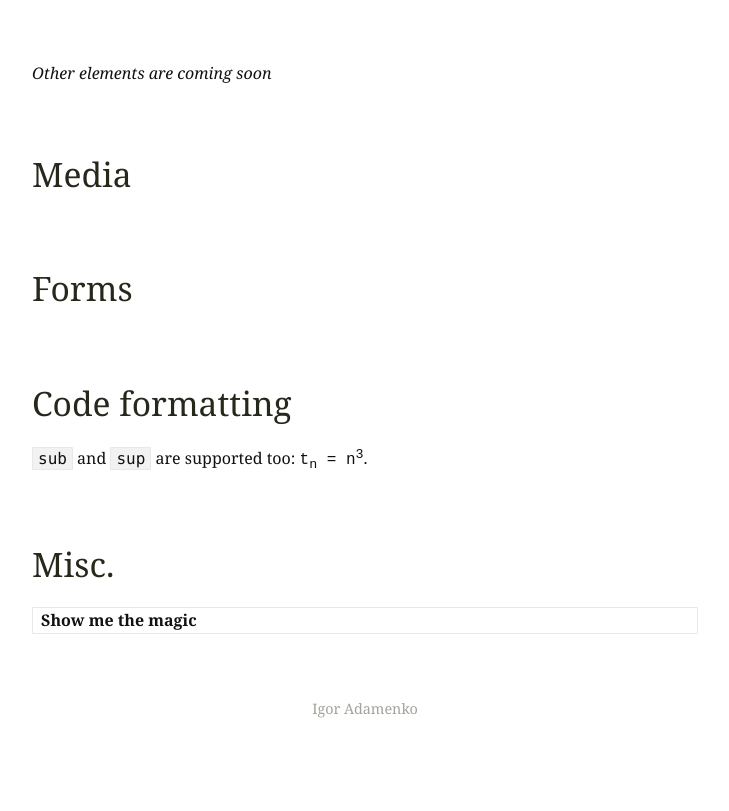
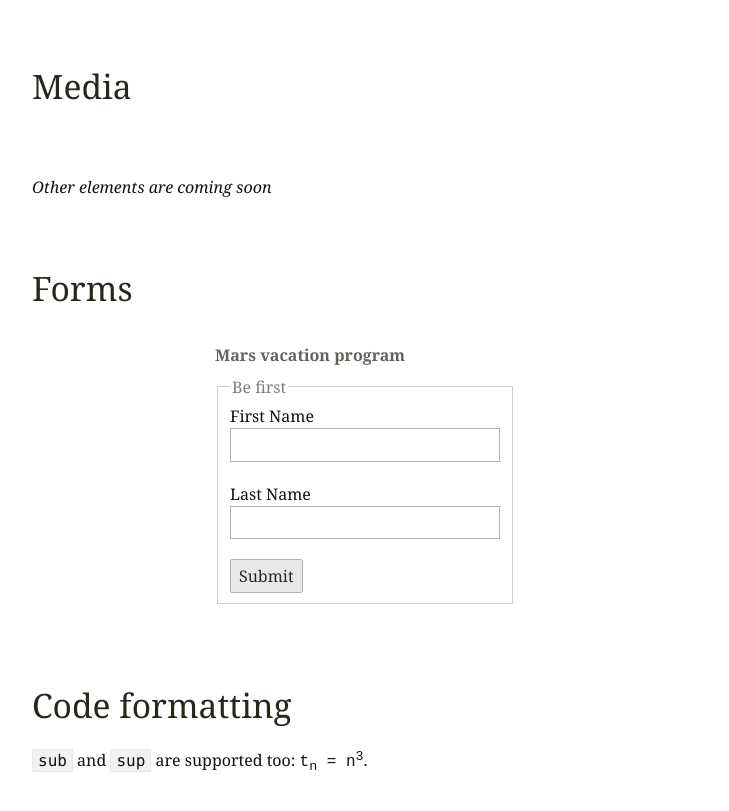
Before and after one commit to schollz/awsm.css, a plain HTML site: page elements.html in a window 1280 px wide. Shown: the part 3467-4278 px from the top of the page, without its empty margins (275-1004 px from the left). Before the commit the page ends 4203 px from the top, so only its background shows below. Drawn offline with Linux system fonts and the light colour scheme.

Commit message:
add `form`, `fieldset` and others (+ input:t & input:s)

```diff
--- a/css/awsm.css
+++ b/css/awsm.css
@@ -95,6 +95,51 @@ h3 {
   color: #25291C;
   font-size: 1.4em;
   font-weight: 400; }
+
+h4 {
+  margin: 0 0 0.5em;
+  color: #63635e;
+  font-size: 1em; }
+
+form {
+  max-width: 300px;
+  padding: 12px 10px;
+  margin: 0 auto; }
+
+fieldset {
+  border: 1px solid #cfcfcf; }
+
+legend {
+  color: #7D7D77; }
+
+label {
+  display: block; }
+
+input {
+  box-sizing: border-box;
+  display: block;
+  width: 100%;
+  margin-bottom: 20px;
+  padding: 0.3em 0.5em;
+  border: 1px solid #b5b5b5;
+  outline: none;
+  font-size: 1em;
+  font-family: inherit;
+  -webkit-transition: border 200ms;
+          transition: border 200ms; }
+  input:focus {
+    border: 1px solid dimgray; }
+  input[type=submit] {
+    width: auto;
+    margin-bottom: 0;
+    border-radius: 2px;
+    background: #E8E8E8;
+    color: #25291C;
+    cursor: pointer; }
+    input[type=submit]:focus, input[type=submit]:hover {
+      border: 1px solid dimgray;
+      background: #c2c2c2;
+      color: #070600; }
 
 pre {
   margin: 0; }
--- a/elements.html
+++ b/elements.html
@@ -141,16 +141,27 @@
 		</section>
 
 		<section>
+			<h2>Media</h2>
+			<!-- audio, video -->
+		</section>
+
+		<section>
 			<p><em>Other elements are coming soon</em></p>
 		</section>
 
 		<section>
-			<h2>Media</h2>
-			<!-- audio -->
-		</section>
-
-		<section>
 			<h2>Forms</h2>
+			<form>
+				<h4>Mars vacation program</h4>
+				<fieldset>
+					<legend>Be first</legend>
+					<label for="first-name">First Name</label>
+					<input type="text" id="first-name">
+					<label for="last-name">Last Name</label>
+					<input type="text" id="last-name">
+					<input type="submit" value="Submit">
+				</fieldset>
+			</form>
 			<!-- button, fieldset, form, input, label ?, legend, noscript?, optgroup & option ?, select, textarea -->
 		</section>
 
```
Also changed, not shown: css/awsm.min.css.
